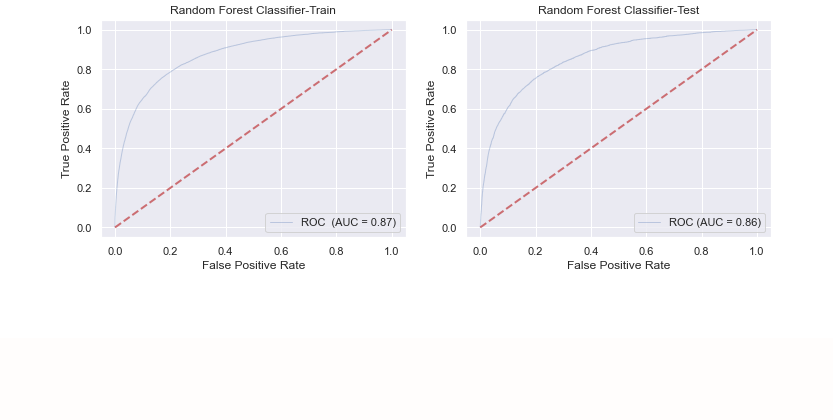
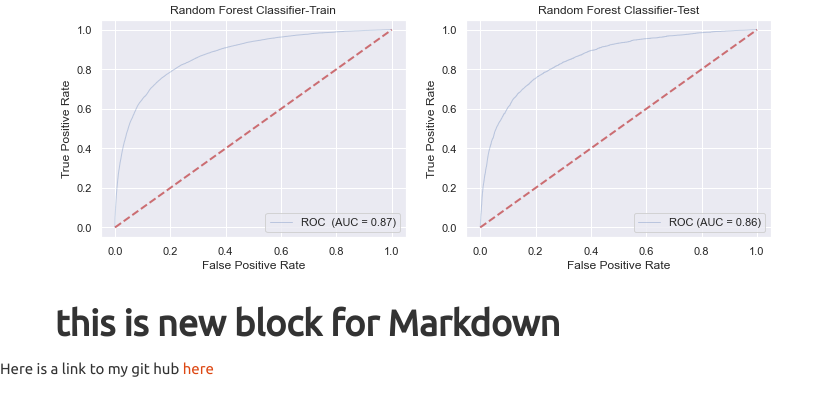
Before and after one commit to enisbe/gcp-app, a Flask app: page / in a window 1280 px wide. Shown: the part 625-1045 px from the top of the page, without its empty margins (0-833 px from the left). Before the commit the page ends 894 px from the top, so only its background shows below. Run offline with Flask 2, Linux system fonts and the light colour scheme.

Commit message:
chainge in main

````diff
--- a/templates/main.html
+++ b/templates/main.html
@@ -34,15 +34,22 @@ This application will provide prediction using POST request @ /predict route.
     ]
 }
 ```
-* the model is based on the Kaggle competiion "GiveMeSomeCredit" that can be found   <a href='https://www.kaggle.com/c/GiveMeSomeCredit/overvie'>here</a>
+* the model is based on the Kaggle competiion "GiveMeSomeCredit" that can be found   <a href='https://www.kaggle.com/c/GiveMeSomeCredit/overview'>here</a>
 
 * The model uses Random Forecast Classifier with the prediction Power 0.86 (AUC)
 
 <img src="/static/prediction.png" alt="Test Data Prediction">
-
+ # this is new block for Markdown
 </xmp>
 
 <!--     <img src="/static/prediction.png" alt="Test Data Prediction">  -->
+
+<div>
+    Here is a link to my git hub    <a href='https://github.com/enisbe/gcp-app/tree/test'>here</a>
+    </div>
+ <xmp theme="united" style="display:none;">
+     # this is new block for Markdown
+</xmp>
 
 
 </body>
--- a/test-predict-app-cli-request.py
+++ b/test-predict-app-cli-request.py
@@ -5,7 +5,6 @@ import json
 
 url = "http://localhost:8080/predict"
 # url = "https://my-project-434-301711.uc.r.appspot.com/predict"
-
 
 """Reading arguments"""
 
````
